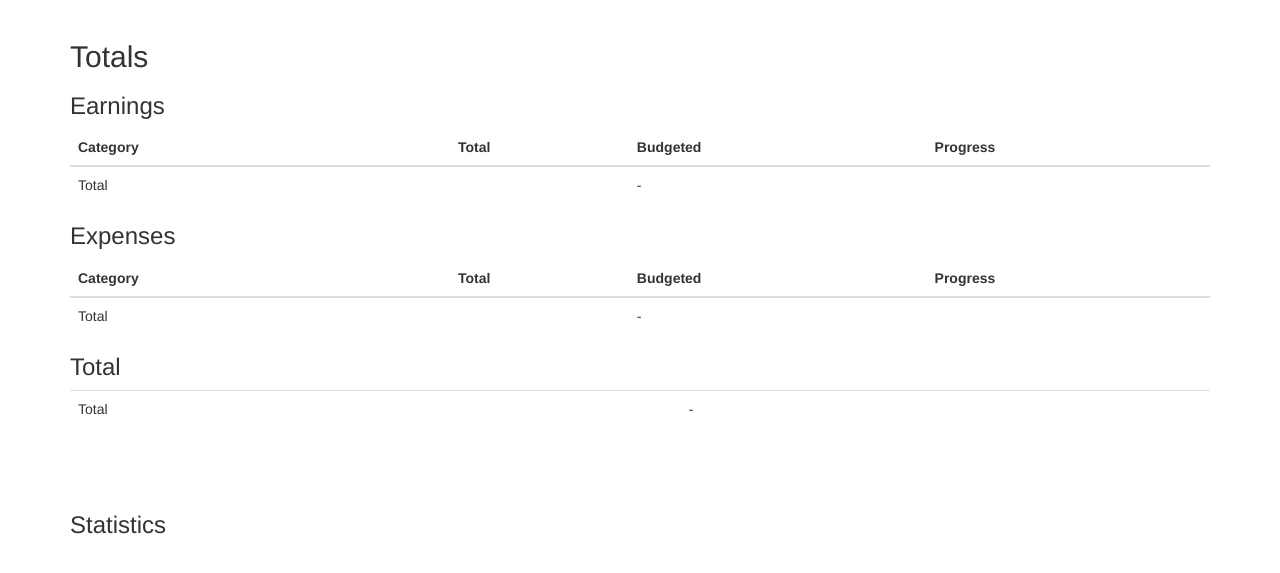
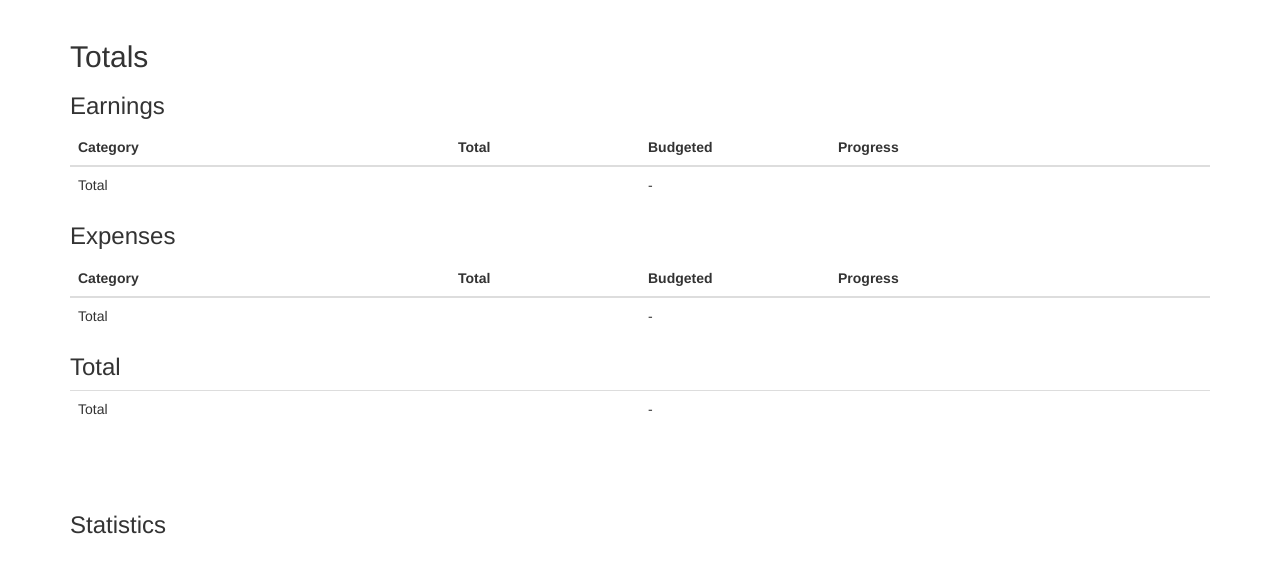
Before and after one commit to dchukhin/skameika, a Django app: template skameika/templates/occurrence/totals.html in a window 1280 px wide. Shown: the part 52-625 px from the top of the page. Run offline with Django 3.2, Linux system fonts and the light colour scheme; the template is opened without the code that fills it, so the values that code supplies are empty; some libraries are stand-ins or nearby versions.

Commit message:
align table columns on Totals page

```diff
--- a/skameika/templates/occurrence/totals.html
+++ b/skameika/templates/occurrence/totals.html
@@ -26,6 +26,12 @@
 </div>
 {% endif %}
 <table class="table">
+  <colgroup>
+    <col class="col-sm-4">
+    <col class="col-sm-2">
+    <col class="col-sm-2">
+    <col class="col-sm-4">
+  </colgroup>
   <thead>
     <tr>
       <th>Category</th>
@@ -93,6 +99,12 @@
 </div>
 {% endif %}
 <table class="table">
+  <colgroup>
+    <col class="col-sm-4">
+    <col class="col-sm-2">
+    <col class="col-sm-2">
+    <col class="col-sm-4">
+  </colgroup>
   <thead>
     <tr>
       <th>Category</th>
@@ -156,6 +168,12 @@
 
 <h3>Total</h3>
 <table class="table">
+  <colgroup>
+    <col class="col-sm-4">
+    <col class="col-sm-2">
+    <col class="col-sm-2">
+    <col class="col-sm-4">
+  </colgroup>
   <tbody>
     <tr>
       <td class="col-sm-4">Total</td>
```
